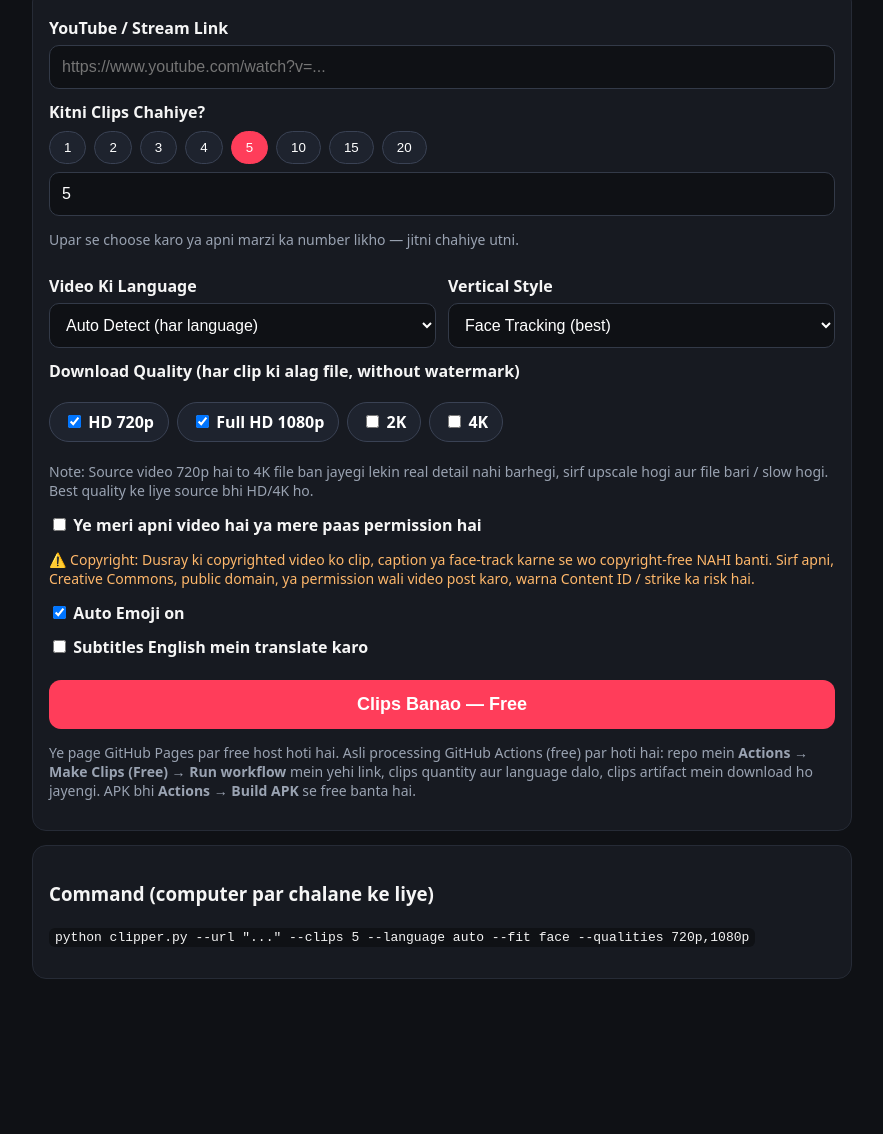
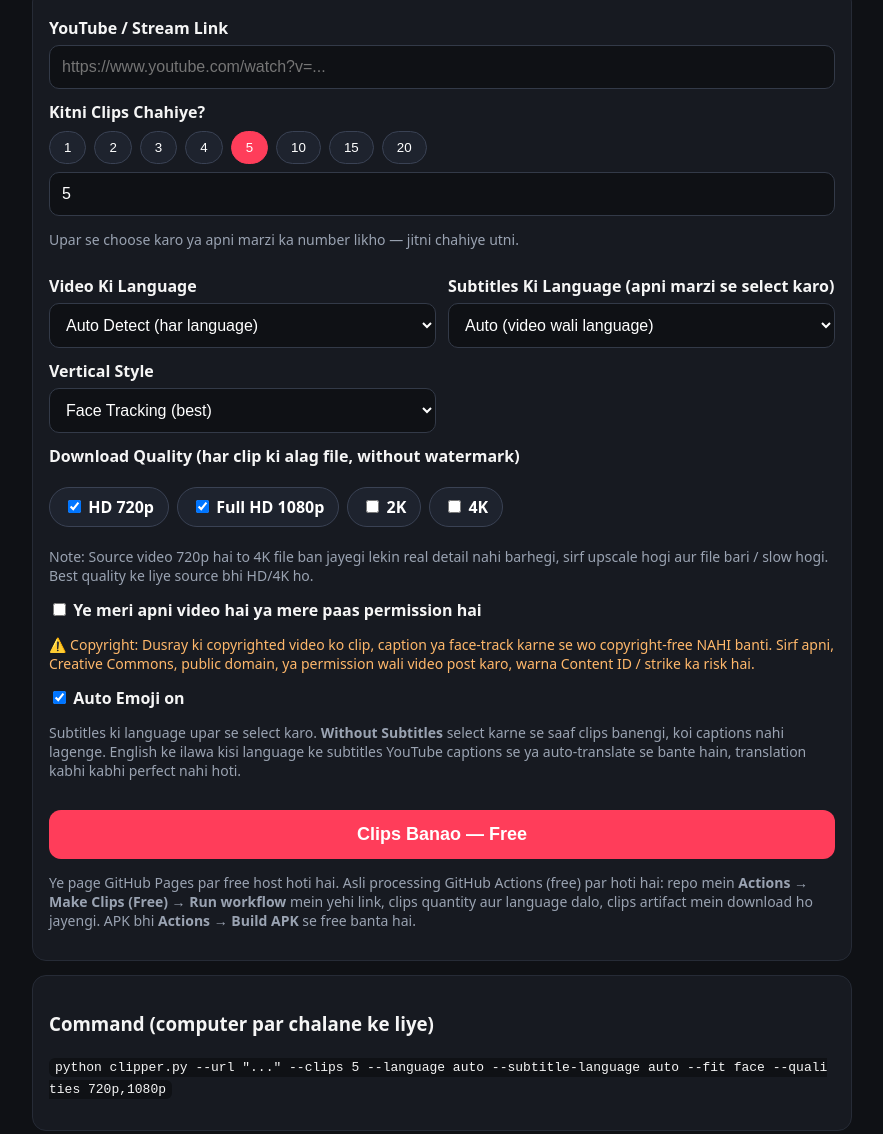
Before and after one commit to z-t00l/z-clipping-t, a plain HTML site: page web/index.html in a window 1280 px wide. Shown: the part 292-1426 px from the top of the page, without its empty margins (198-1081 px from the left). Before the commit the page ends 1305 px from the top, so only its background shows below. Drawn offline with Linux system fonts and the light colour scheme.

Commit message:
Update web/index.html: subtitle language select + without subtitles

```diff
--- a/web/index.html
+++ b/web/index.html
@@ -68,6 +68,23 @@
         </select>
       </div>
       <div>
+        <label for="sublang">Subtitles Ki Language (apni marzi se select karo)</label>
+        <select id="sublang">
+          <option value="auto" selected>Auto (video wali language)</option>
+          <option value="none">Without Subtitles (koi subtitles nahi)</option>
+          <option value="en">English</option><option value="ur">Urdu</option>
+          <option value="hi">Hindi</option><option value="ar">Arabic</option>
+          <option value="es">Spanish</option><option value="fr">French</option>
+          <option value="de">German</option><option value="pt">Portuguese</option>
+          <option value="tr">Turkish</option><option value="id">Indonesian</option>
+          <option value="bn">Bengali</option><option value="pa">Punjabi</option>
+          <option value="ru">Russian</option><option value="ja">Japanese</option>
+          <option value="ko">Korean</option><option value="zh">Chinese</option>
+        </select>
+      </div>
+    </div>
+    <div class="row">
+      <div>
         <label for="fit">Vertical Style</label>
         <select id="fit">
           <option value="face" selected>Face Tracking (best)</option>
@@ -87,7 +104,7 @@
     <label><input type="checkbox" id="own" style="width:auto"> Ye meri apni video hai ya mere paas permission hai</label>
     <p class="muted" style="color:#ffb86b">⚠️ Copyright: Dusray ki copyrighted video ko clip, caption ya face-track karne se wo copyright-free NAHI banti. Sirf apni, Creative Commons, public domain, ya permission wali video post karo, warna Content ID / strike ka risk hai.</p>
     <label><input type="checkbox" id="emoji" checked style="width:auto"> Auto Emoji on</label>
-    <label><input type="checkbox" id="translate" style="width:auto"> Subtitles English mein translate karo</label>
+    <p class="muted">Subtitles ki language upar se select karo. <b>Without Subtitles</b> select karne se saaf clips banengi, koi captions nahi lagenge. English ke ilawa kisi language ke subtitles YouTube captions se ya auto-translate se bante hain, translation kabhi kabhi perfect nahi hoti.</p>
 
     <button class="cta" id="go">Clips Banao — Free</button>
     <p id="out" class="muted"></p>
@@ -103,16 +120,16 @@
   const chips=[...document.querySelectorAll('.chip')], clips=document.getElementById('clips');
   chips.forEach(c=>c.onclick=()=>{chips.forEach(x=>x.classList.remove('active'));c.classList.add('active');clips.value=c.dataset.n;update();});
   clips.oninput=()=>{chips.forEach(x=>x.classList.toggle('active',x.dataset.n===clips.value));update();};
-  const url=document.getElementById('url'), lang=document.getElementById('lang'), fit=document.getElementById('fit');
-  [url,lang,fit].forEach(e=>e.oninput=update); document.querySelectorAll('.q').forEach(e=>e.onchange=update);
+  const url=document.getElementById('url'), lang=document.getElementById('lang'), fit=document.getElementById('fit'), sublang=document.getElementById('sublang');
+  [url,lang,fit,sublang].forEach(e=>e.oninput=update); document.querySelectorAll('.q').forEach(e=>e.onchange=update);
   function update(){
-    const qs=[...document.querySelectorAll('.q:checked')].map(x=>x.value).join(',')||'720p'; document.getElementById('cmd').textContent=`python clipper.py --url "${url.value||'...'}" --clips ${clips.value||5} --language ${lang.value} --fit ${fit.value} --qualities ${qs}`;
+    const qs=[...document.querySelectorAll('.q:checked')].map(x=>x.value).join(',')||'720p'; document.getElementById('cmd').textContent=`python clipper.py --url "${url.value||'...'}" --clips ${clips.value||5} --language ${lang.value} --subtitle-language ${sublang.value} --fit ${fit.value} --qualities ${qs}`;
   }
   document.getElementById('go').onclick=()=>{
     if(!url.value.trim()){document.getElementById('out').textContent='Pehle YouTube link dalo.';return;}
-    const job={url:url.value,clips:+clips.value||5,language:lang.value,fit:fit.value,qualities:[...document.querySelectorAll('.q:checked')].map(x=>x.value),own:document.getElementById('own').checked,emoji:document.getElementById('emoji').checked,translate:document.getElementById('translate').checked,watermark:false,at:new Date().toISOString()};
+    const job={url:url.value,clips:+clips.value||5,language:lang.value,subtitle_language:sublang.value,subtitles:sublang.value!=='none',fit:fit.value,qualities:[...document.querySelectorAll('.q:checked')].map(x=>x.value),own:document.getElementById('own').checked,emoji:document.getElementById('emoji').checked,watermark:false,at:new Date().toISOString()};
     const jobs=JSON.parse(localStorage.getItem('clipJobs')||'[]'); jobs.unshift(job); localStorage.setItem('clipJobs',JSON.stringify(jobs));
-    document.getElementById('out').innerHTML=`<span class="ok">✔ Job save ho gayi:</span> ${job.clips} clips, language=${job.language}, style=${job.fit}, qualities=${job.qualities.join(', ')} (without watermark). Har clip ready honay par us ke alag download buttons milenge: ${job.qualities.map(q=>`<button type="button" disabled title="Clip ready honay ke baad active hoga">⬇ ${q}</button>`).join(' ')}<br>Ab GitHub repo mein Actions → Make Clips (Free) mein yehi details dal kar Run karo, ya ye job Muse mein Jaan ko bhej do, wo clips bana dega.`;
+    document.getElementById('out').innerHTML=`<span class="ok">✔ Job save ho gayi:</span> ${job.clips} clips, language=${job.language}, subtitles=${job.subtitle_language}, style=${job.fit}, qualities=${job.qualities.join(', ')} (without watermark). Har clip ready honay par us ke alag download buttons milenge: ${job.qualities.map(q=>`<button type="button" disabled title="Clip ready honay ke baad active hoga">⬇ ${q}</button>`).join(' ')}<br>Ab GitHub repo mein Actions → Make Clips (Free) mein yehi details dal kar Run karo, ya ye job Muse mein Jaan ko bhej do, wo clips bana dega.`;
     update();
   };
   update();
```
